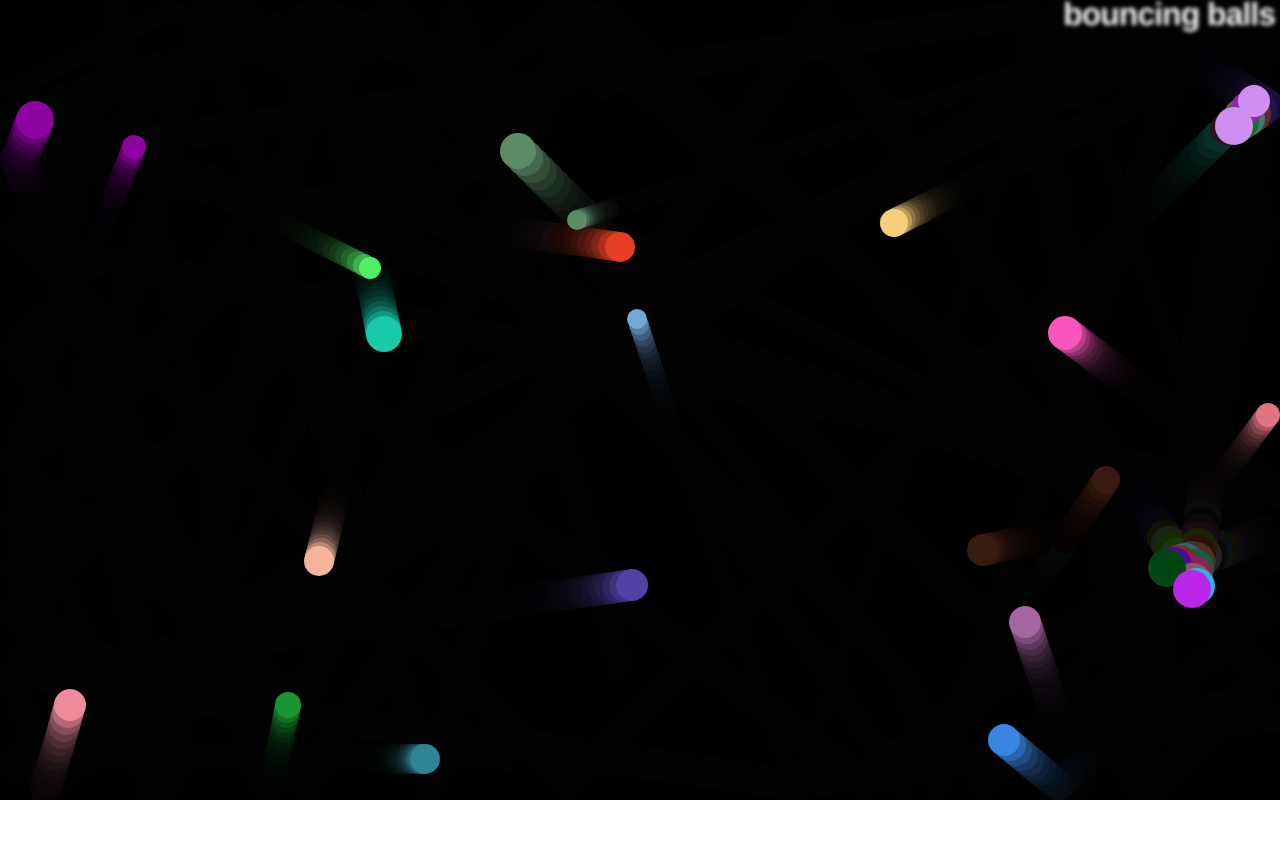
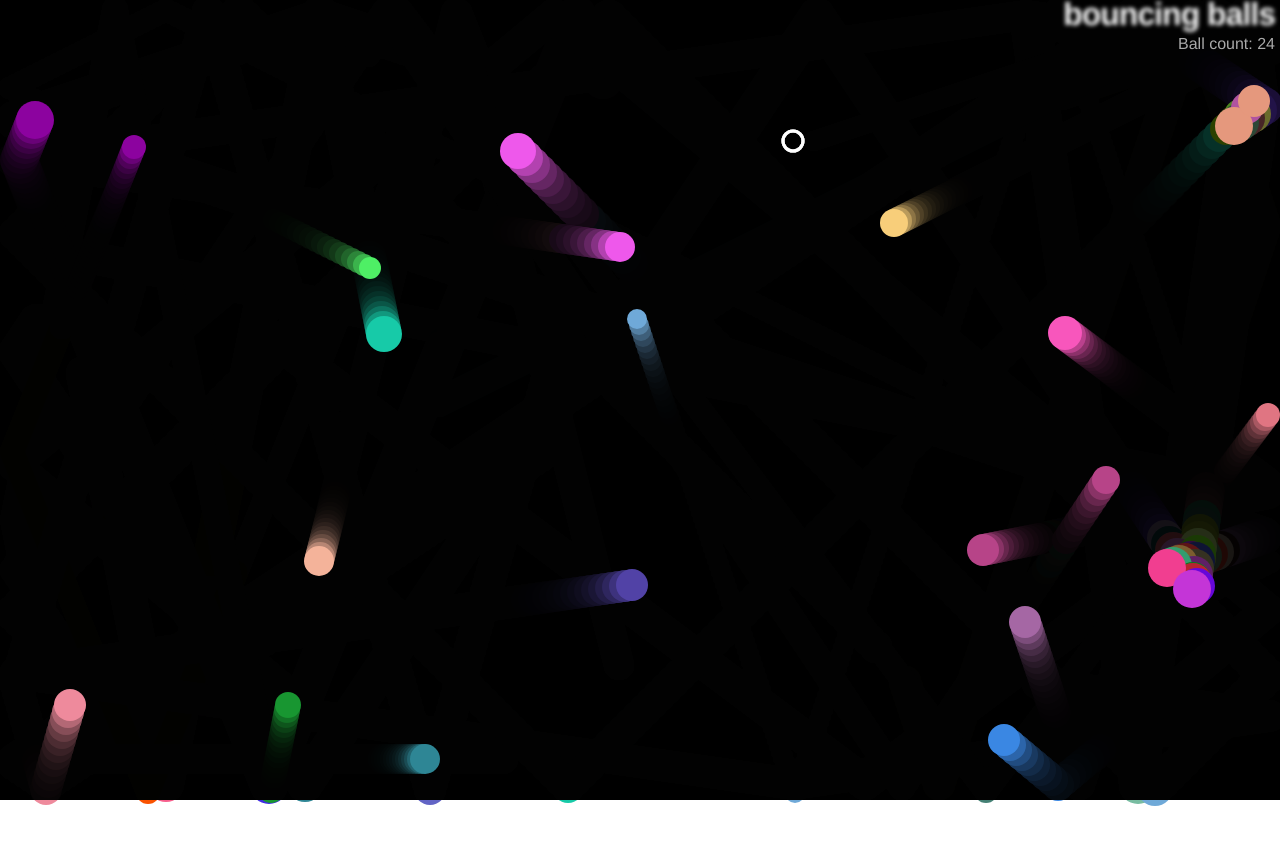
Before and after one commit to czescCi/js-course, a plain HTML site: page bouncingballs.html in a window 1280 px wide. Shown: the top 844 px of the page. Before the commit the page ends 804 px from the top, so only its background shows below. Drawn offline with Linux system fonts and the light colour scheme.

Commit message:
Objects - bouncing balls

```diff
--- a/bouncingballs.css
+++ b/bouncingballs.css
@@ -13,6 +13,10 @@ body {
     height: inherit;
 }
 
+#res-canvas {
+    width: 100%;
+}
+
 h1 {
     font-size: 2rem;
     letter-spacing: -1px;
@@ -23,3 +27,11 @@ h1 {
     color: transparent;
     text-shadow: 0 0 4px white;
 }
+
+p {
+    position: absolute;
+    margin: 0;
+    top: 35px;
+    right: 5px;
+    color: #aaa;
+}
--- a/bouncingballs.html
+++ b/bouncingballs.html
@@ -9,7 +9,8 @@
 
 <body>
     <h1>bouncing balls</h1>
-    <canvas></canvas>
+    <p id="ballCount">"Ball count: "</p>
+    <canvas id="res-canvas"></canvas>
 
     <script src="bouncingballs.js"></script>
 </body>
--- a/bouncingballs.js
+++ b/bouncingballs.js
@@ -1,10 +1,15 @@
+let para = document.getElementById("ballCount");
+let score = 0;
 // setup canvas
 
-const canvas = document.querySelector('canvas');
+// const canvas = document.querySelector('canvas');
+const canvas = document.getElementById('res-canvas');
 const ctx = canvas.getContext('2d');
-
+let heightRatio = 1.5;
 const width = canvas.width = window.innerWidth;
 const height = canvas.height = window.innerHeight;
+
+canvas.height = canvas.width * heightRatio;
 
 // function to generate random number
 
@@ -13,19 +18,36 @@ function random(min, max) {
     return num;
 }
 
-function Ball(x, y, velX, velY, color, size) {
+function Shape(x, y, velX, velY, exists) {
     this.x = x;
     this.y = y;
     this.velX = velX;
     this.velY = velY;
+    this.exists = exists;
+}
+
+function Ball(x, y, velX, velY, exists, color, size) {
+    Shape.call(this, x, y, velX, velY, exists);
     this.color = color;
     this.size = size;
+}
+
+Ball.prototype = Object.create(Shape.prototype);
+Ball.prototype.constructor = Ball;
+
+// class Ball extends Shape {
+//     constructor(x, y, velX, velY, exists, color, size) {
+//         super(x, y, velX, velY, exists);
+//         this.color = color;
+//         this.size = size;
+//     }
+// }
+
 Ball.prototype.draw = function() {
     ctx.beginPath();
     ctx.fillStyle = this.color;
     ctx.arc(this.x, this.y, this.size, 0, 2 * Math.PI);
     ctx.fill();
-    }
 }
 
 Ball.prototype.update = function() {
@@ -51,7 +73,7 @@ Ball.prototype.update = function() {
 
 Ball.prototype.collisionDetect = function() {
     for (let j = 0; j < balls.length; j++) {
-        if (!(this === balls[j])) {
+        if (!(this === balls[j]) && balls[j].exists) {
             const dx = this.x - balls[j].x;
             const dy = this.y - balls[j].y;
             const distance = Math.sqrt(dx * dx + dy * dy);
@@ -63,6 +85,71 @@ Ball.prototype.collisionDetect = function() {
     }
 }
 
+function EvilCircle(x, y, exists) {
+    Shape.call(this, x, y, 20, 20, exists);
+    this.color = 'white';
+    this.size = 10;
+}
+
+EvilCircle.prototype = Object.create(Shape.prototype);
+EvilCircle.prototype.constructor = EvilCircle;
+
+EvilCircle.prototype.draw = function() {
+    ctx.beginPath();
+    ctx.strokeStyle = this.color;
+    ctx.lineWidth = 3;
+    ctx.arc(this.x, this.y, this.size, 0, 2 * Math.PI);
+    ctx.stroke();
+}
+
+EvilCircle.prototype.checkBounds = function() {
+    if ((this.x + this.size) >= width) {
+        this.X -= this.size;
+    }
+
+    if ((this.x - this.size) <= 0) {
+        this.X += this.size;
+    }
+
+    if ((this.y + this.size) >= height) {
+        this.Y -= this.size;
+    }
+
+    if ((this.y - this.size) <= 0) {
+        this.Y += this.size;
+    }
+}
+
+EvilCircle.prototype.setControls = function() {
+    let _this = this;
+    window.onkeydown = function(e) {
+        if (e.key === 'a') {
+            _this.x -= _this.velX;
+        } else if (e.key === 'd') {
+            _this.x += _this.velX;
+        } else if (e.key === 'w') {
+            _this.y -= _this.velY;
+        } else if (e.key === 's') {
+            _this.y += _this.velY;
+        }
+    }
+}
+
+EvilCircle.prototype.collisionDetect = function() {
+    for (let j = 0; j < balls.length; j++) {
+        if (balls[j].exists === true) {
+            const dx = this.x - balls[j].x;
+            const dy = this.y - balls[j].y;
+            const distance = Math.sqrt(dx * dx + dy * dy);
+
+            if (distance < this.size + balls[j].size) {
+                balls[j].exists = false;
+                score--;
+                para.textContent = "Ball count: " + score;
+            }
+        }
+    }
+}
 
 let balls = [];
 
@@ -75,22 +162,34 @@ while (balls.length < 25) {
         random(0 + size, height - size),
         random(-7, 7),
         random(-7, 7),
+        true,
         'rgb(' + random(0, 255) + ',' + random(0, 255) + ',' + random(0, 255) + ')',
         size
     );
 
     balls.push(ball);
+    score++;
+    para.textContent = "Ball count: " + score;
 }
+
+let evil = new EvilCircle(random(0, width), random(0, height), true);
+evil.setControls();
 
 function loop() {
     ctx.fillStyle = 'rgba(0, 0, 0, 0.25)';
     ctx.fillRect(0, 0, width, height);
 
     for (let i = 0; i < balls.length; i++) {
+        if (balls[i].exists) {
             balls[i].draw();
             balls[i].update();
             balls[i].collisionDetect();
         }
+    }
+
+    evil.draw();
+    evil.checkBounds();
+    evil.collisionDetect();
 
     requestAnimationFrame(loop);
 }
```
Lines whose indentation alone changed are shown as unchanged.
